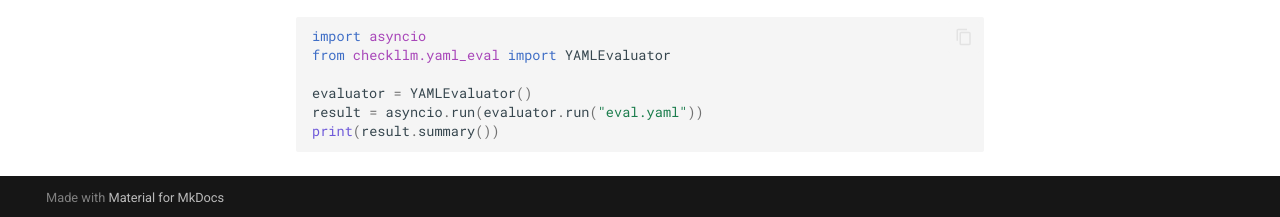
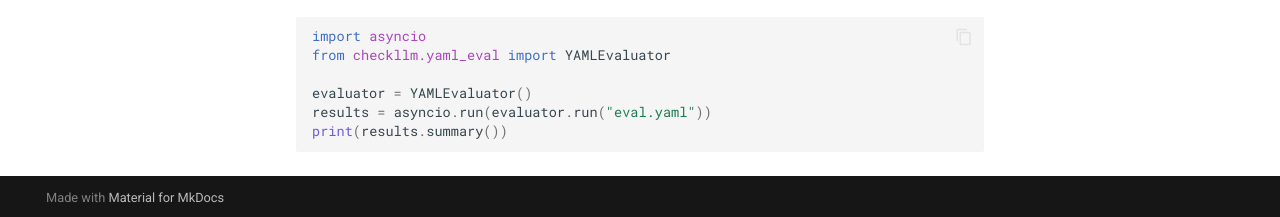
Before and after one commit to javierdejesusda/checkllm, an MkDocs documentation site: the page built from docs/guides/yaml-schema.md, in a window 1280 px wide and 900 px high, scrolled down 5461 px. Shown: the part 680-897 px from the top of the window. Built offline with MkDocs 1.6.1 and Material for MkDocs 9.7.7, drawn with Linux system fonts in a browser that asks for light colours; comment, search, counter and statistics services are not loaded.

Commit message:
docs: fix variable name consistency in YAML schema Python example

````diff
--- a/docs/guides/yaml-schema.md
+++ b/docs/guides/yaml-schema.md
@@ -224,6 +224,6 @@ import asyncio
 from checkllm.yaml_eval import YAMLEvaluator
 
 evaluator = YAMLEvaluator()
-result = asyncio.run(evaluator.run("eval.yaml"))
-print(result.summary())
+results = asyncio.run(evaluator.run("eval.yaml"))
+print(results.summary())
 ```
````
